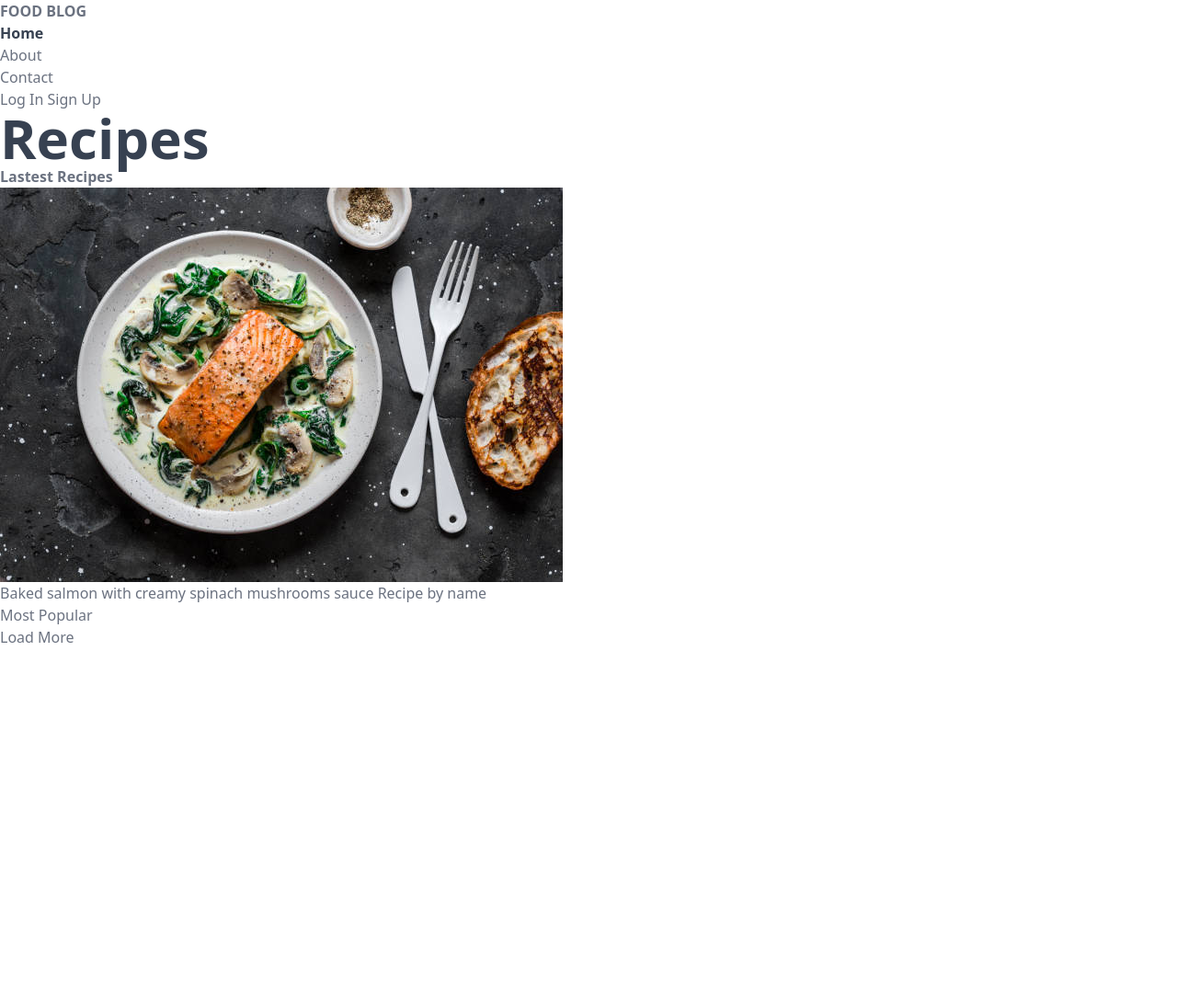
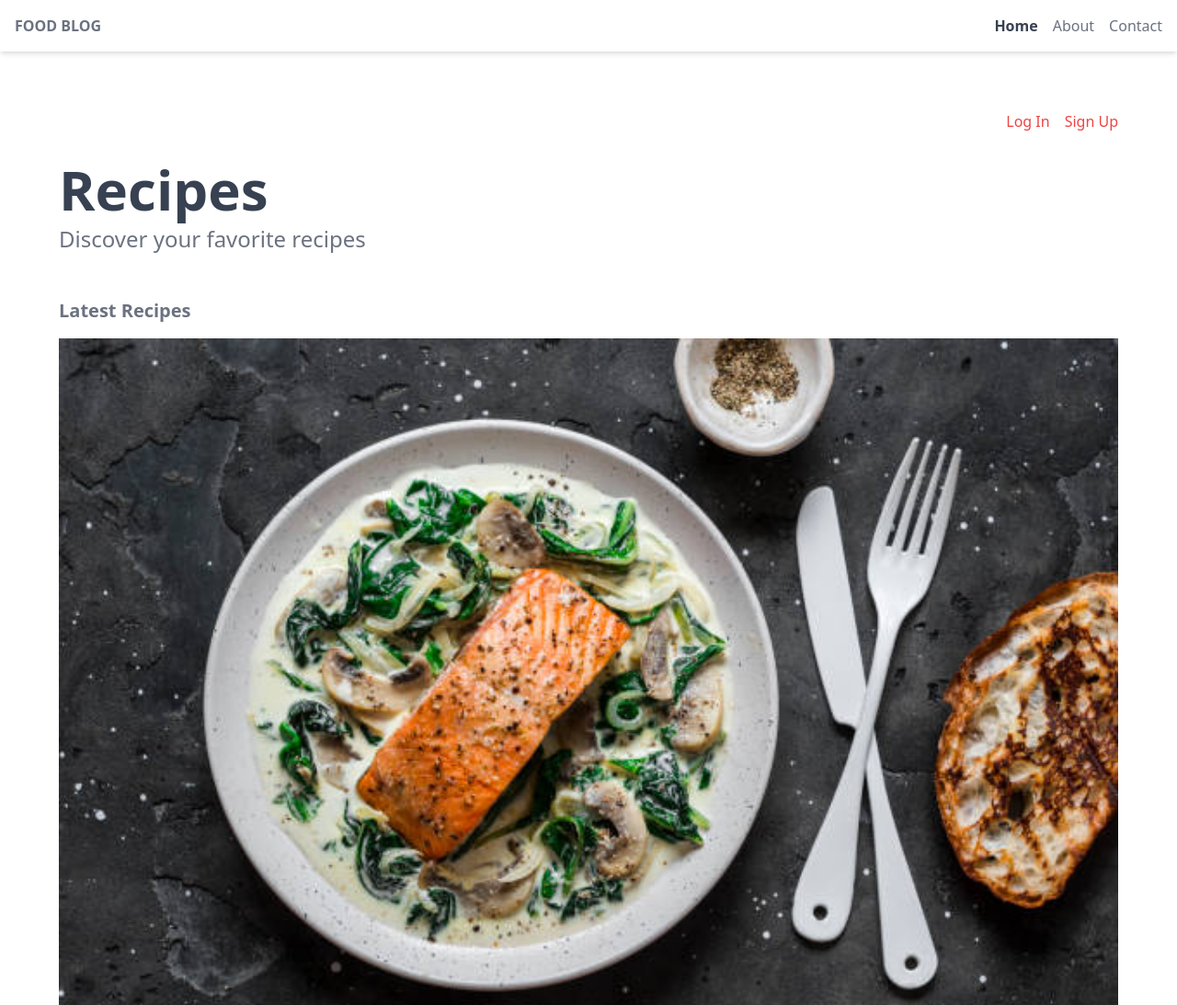
Before and after one commit to sanakhuram/Food-Blog, a plain HTML site: page index.html in a window 1280 px wide. Shown: the top 1093 px of the page at 92% size. Before the commit the page ends 800 px from the top, so only its background shows below. Drawn offline with nearby package versions, Linux system fonts and the light colour scheme.

Commit message:
Update index.html

```diff
--- a/index.html
+++ b/index.html
@@ -1,70 +1,64 @@
+
+<!DOCTYPE html>
 <html lang="en">
 <head>
   <meta charset="UTF-8" />
   <meta name="viewport" content="width=device-width, initial-scale=1.0" />
-    <link rel="stylesheet" href="css/styles.css">
+  <link href="https://cdn.jsdelivr.net/npm/tailwindcss@2.2.19/dist/tailwind.min.css" rel="stylesheet">
   <link rel="icon" type="image/png" href="assets/favicon-32x32.png">
   <title>Food Blog</title>
 </head>
-  <body class="text-Gray-500">
+<body class="text-gray-500">
 
-    <div>
-      <div>
-        <nav>
-          <div>
+  <div class="container mx-auto">
+    <nav class="bg-white shadow-md">
+      <div class="container mx-auto flex justify-between items-center p-4">
         <h1 class="font-bold uppercase">
-              <a href="">Food Blog</a>
+          <a href="#">Food Blog</a>
         </h1>
-          </div>
-          <ul>
+        <ul class="flex space-x-4">
           <li class="text-gray-700 font-bold">
-              <a href="">
+            <a href="#" class="hover:text-gray-900">
               <span>Home</span>
             </a>
           </li>
           <li>
-              <a href="">
+            <a href="#" class="hover:text-gray-900">
               <span>About</span>
             </a>
           </li>
           <li>
-              <a href="">
+            <a href="#" class="hover:text-gray-900">
               <span>Contact</span>
             </a>
           </li>
         </ul>
+      </div>
     </nav>
+    <main class="px-16 py-16">
+      <div class="flex justify-end space-x-4 mb-8">
+        <a href="#" class="text-red-500">Log In</a>
+        <a href="#" class="text-red-500">Sign Up</a>
       </div>
-      <main>
+      <header class="mb-12">
+        <h2 class="text-gray-700 text-6xl font-semibold">Recipes</h2>
+        <h3 class="text-2xl mt-2">Discover your favorite recipes</h3>
+      </header>
+      <section>
+        <h4 class="font-bold text-xl mb-4">Latest Recipes</h4>
+        <article class="mb-8">
+          <img src="assets/bakedsalmon.jpg" alt="Baked salmon with creamy spinach mushrooms sauce" class="w-full h-auto mb-4" />
           <div>
-          <a href="">Log In</a>
-          <a href="">Sign Up</a>
+            <span class="block font-semibold">Baked salmon with creamy spinach mushrooms sauce</span>
+            <span class="block text-gray-600">Recipe by name</span>
           </div>
-        <header>
-          <h2 class="text-gray-700 text-6xl font-semibold">Recipes</h2>
-          <h3></h3>
-        </header>
-
-        <div>
-          <h4 class="font-bold">Lastest Recipes</h4>
-
+        </article>
+        <h4 class="font-bold text-xl mb-4">Most Popular</h4>
+        <!-- Add popular recipes here -->
+        <div class="mt-8">
+          <button class="bg-red-500 text-white px-4 py-2 rounded">Load More</button>
         </div>
-
-        <div>
-          <img src="/assets/bakedsalmon.jpg" alt="Baked salmon with creamy spinach mushrooms sauce" />
-          <div>
-            <span>Baked salmon with creamy spinach mushrooms sauce</span>
-            <span>Recipe by name</span>
-          </div>
-          <h4>Most Popular</h4>
-          <div>
-
-          </div>
-          <div>
-
-          </div>
-          <div>Load More</div>
-        </div>
+      </section>
     </main>
   </div>
 
```
Lines whose indentation alone changed are shown as unchanged.
